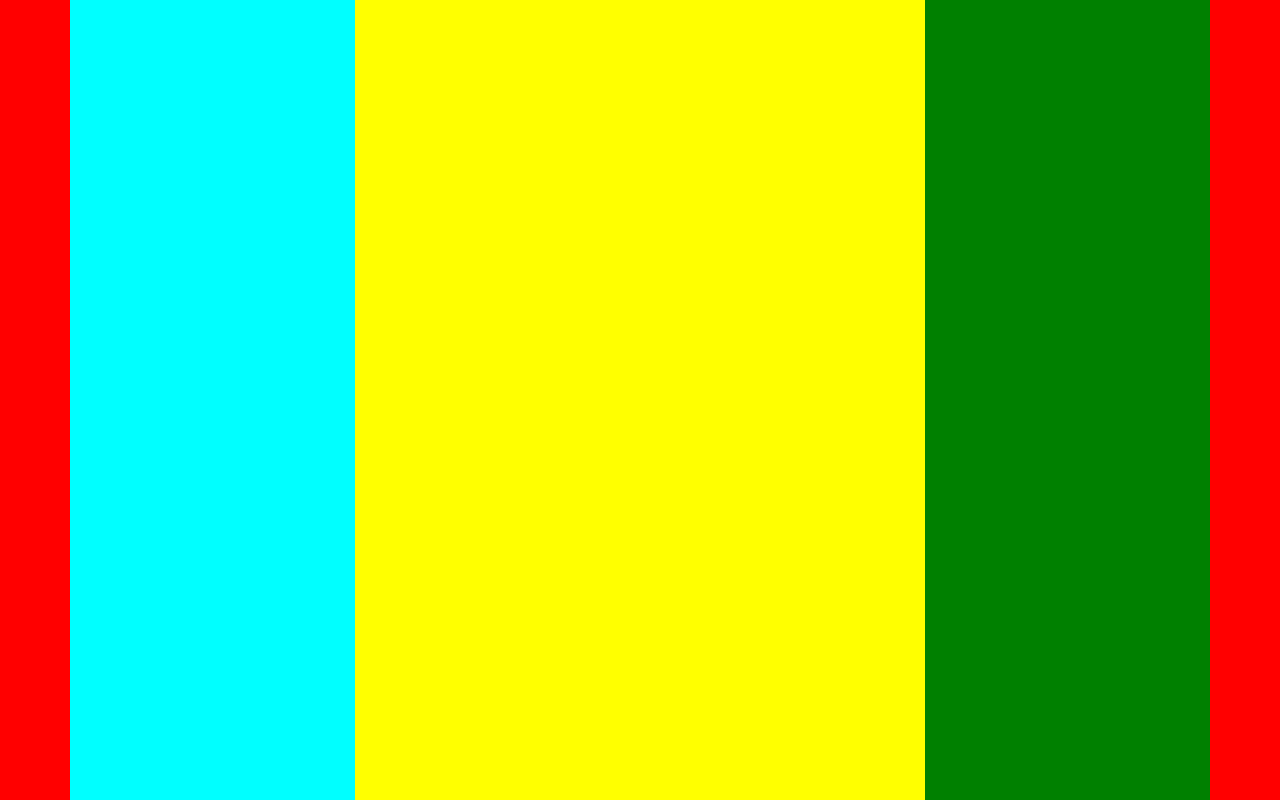
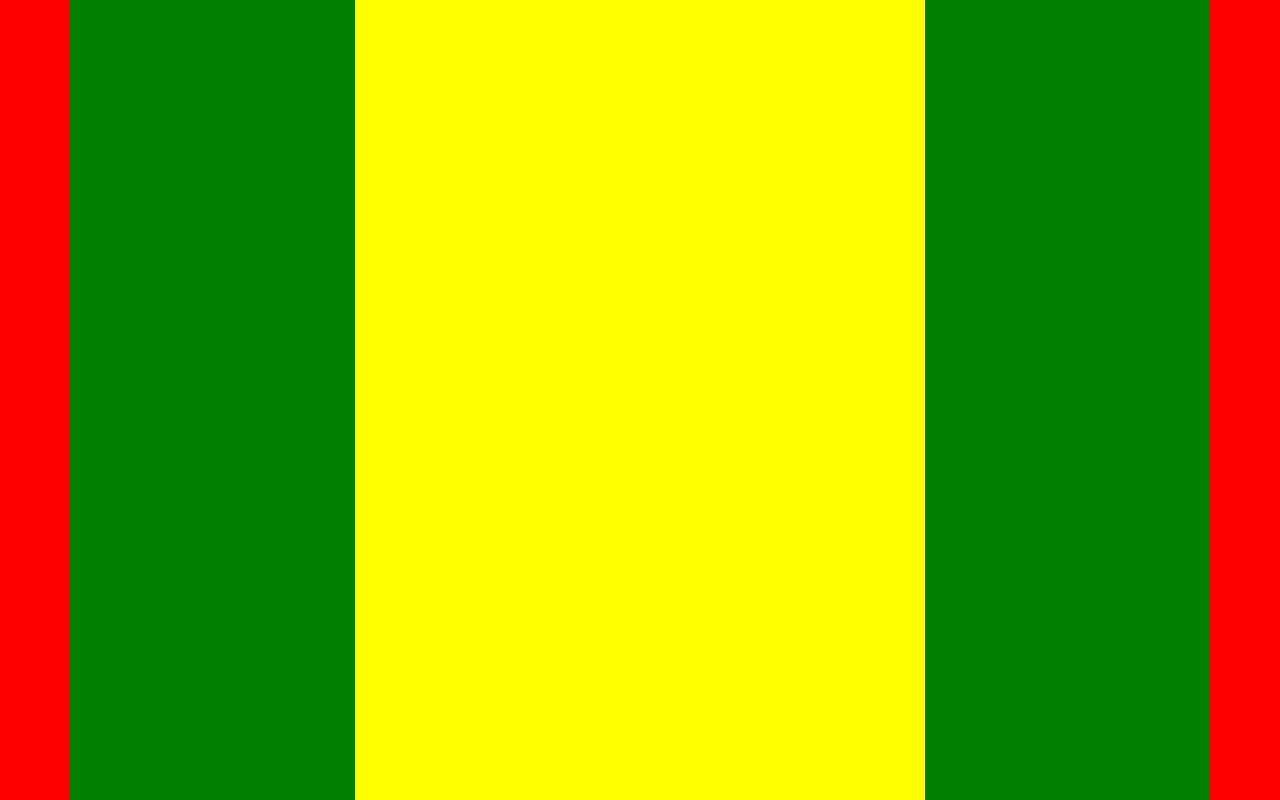
Before and after one commit to AtanasoskaBrankica/iwconnect-twitter-app, a React (Create React App) app: page / in a window 1280 px wide. Built offline with nearby package versions, Linux system fonts and the light colour scheme.

Commit message:
Changes in App.tsx

```diff
--- a/src/App.tsx
+++ b/src/App.tsx
@@ -1,6 +1,7 @@
 import React from 'react';
 import logo from './logo.svg';
 import './App.css';
+import {Home} from './containers/Home/Home';
 
 function App() {
   return (
@@ -14,20 +15,7 @@
           style={{background: 'blue', height: '100vh'}}
         >
           {/* whole application goes here */}
-          <div className="row">
-            <nav
-              className="col-3"
-              style={{background: 'cyan', height: '100vh'}}
-            ></nav>
-            <main
-              className="col-6"
-              style={{background: 'yellow', height: '100vh'}}
-            ></main>
-            <aside
-              className="col-3"
-              style={{background: 'green', height: '100vh'}}
-            ></aside>
-          </div>
+          <Home />
         </div>
       </div>
     </div>
```
